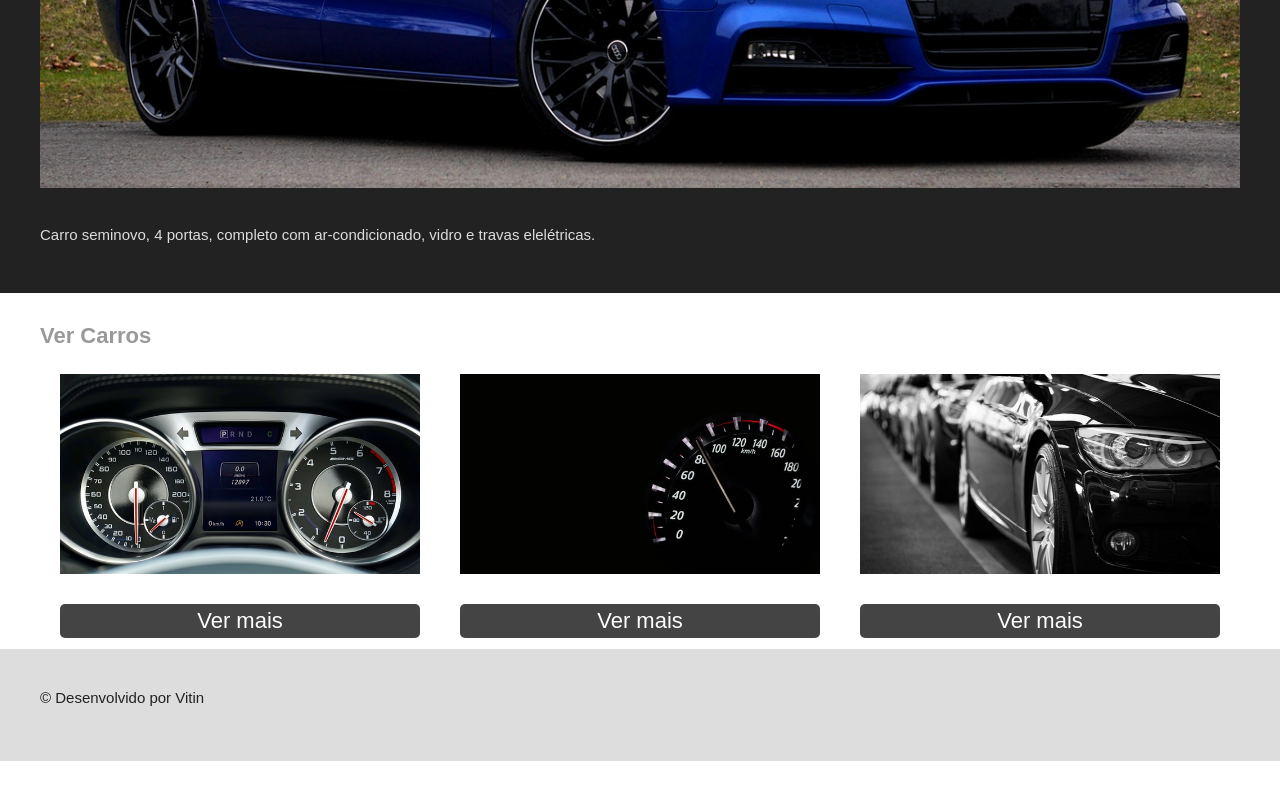
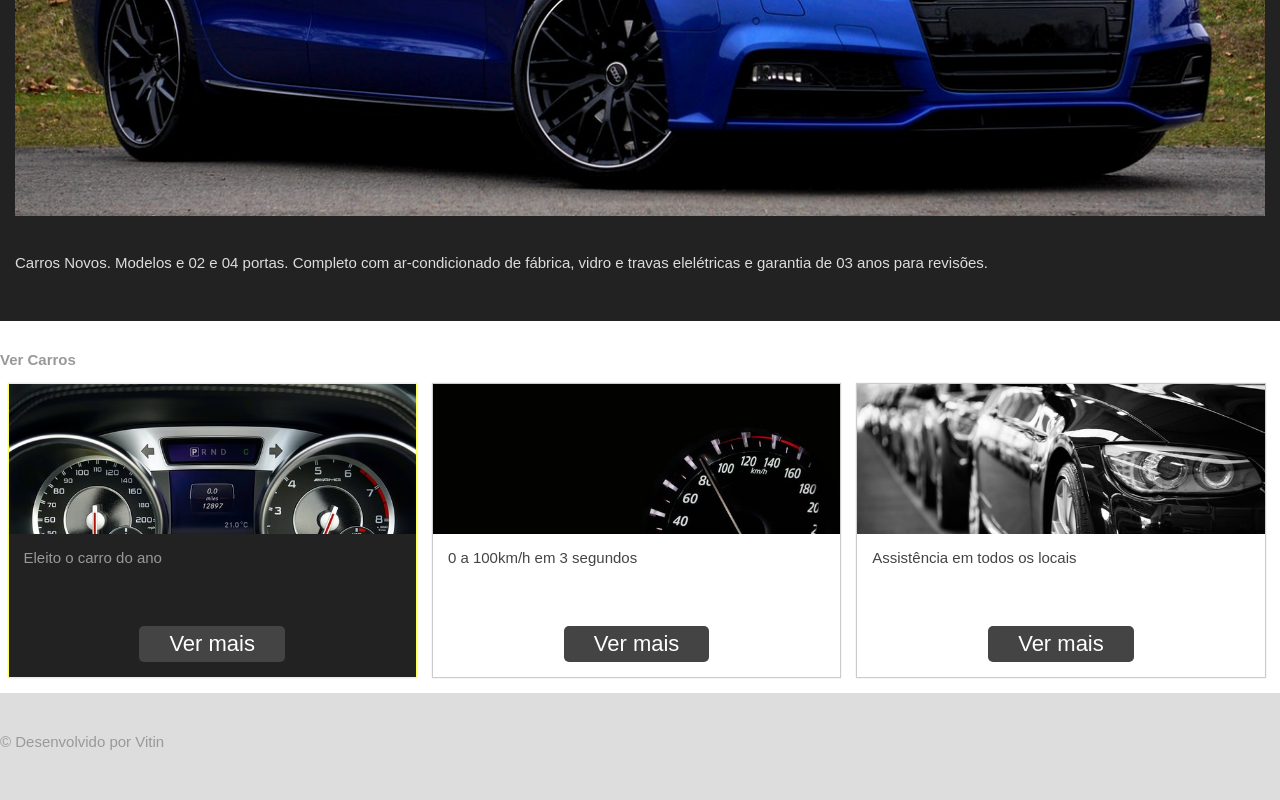
Before and after one commit to viannapvictor/sass, a plain HTML site: page index.html in a window 1280 px wide. Shown: the part 652-1452 px from the top of the page. Before the commit the page ends 1413 px from the top, so only its background shows below. Drawn offline with nearby package versions, Linux system fonts and the light colour scheme; files that its build step writes are made by us from their sources.

Commit message:
exercicio 02

```diff
--- a/index.html
+++ b/index.html
@@ -16,33 +16,36 @@
     <section>
         <div class="destack">
             <div class="container">
-                <h1>Audi A5</h1>
-                <h2>Destaque</h2>
-                <img src="./images/pexels-mike-244206.jpg" alt="Foto Audi por Mike em Pexels">
-                <p>Carro seminovo, 4 portas, completo com ar-condicionado, vidro e travas elelétricas.</p>
+                <h1 class="destack__title">Audi A5</h1>
+                <h2 class="destack__subtitle">Destaque</h2>
+                <img class="destack__image" src="./images/pexels-mike-244206.jpg" alt="Foto Audi por Mike em Pexels">
+                <p class="destack__description">Carros Novos. Modelos e 02 e 04 portas. Completo com ar-condicionado de fábrica, vidro e travas elelétricas e garantia de 03 anos para revisões.</p>
             </div>
         </div>
         <div class="container">
             <div class="blocks cars">
-                <h2>Ver Carros</h2>
-                <ul>
-                    <li>
-                        <div class="img-container">
+                <h3 class="blocks__title cars__title">Ver Carros</h3>
+                <ul class="blcks__list cars__list">
+                    <li class="blocks__item cars__item cars__item--destack">
+                        <div class="blocks__img-container cars__img-container">
                             <img src="./images/pexels-mike-431950.jpg" alt="Foto Mike em Pexels">
                         </div>
-                        <a href="#top">Ver mais</a>
+                        <p class="blocks__description blocks__description--destack">Eleito o carro do ano </p>
+                        <a class="blocks__button cars__button" href="#top">Ver mais</a>
                     </li>
-                    <li>
-                        <div class="img-container">
+                    <li class="blocks__item cars__item">
+                        <div class="blocks__img-container cars__img-container">
                             <img src="./images/pexels-pixabay-248747.jpg" alt="Foto Pixabay Pixels">
                         </div>
-                        <a href="#top">Ver mais</a>
+                        <p class="blocks__description">0 a 100km/h em 3 segundos </p>
+                        <a class="blocks__button cars__button" href="#top">Ver mais</a>
                     </li>
-                    <li>
-                        <div class="img-container">
+                    <li class="blocks__item cars__item">
+                        <div class="blocks__img-container cars__img-container">
                             <img src="./images/pexels-torsten-dettlaff-70912.jpg" alt="Foto Pexels Torsten">
                         </div>
-                        <a href="#top"> Ver mais</a>
+                        <p class="blocks__description">Assistência em todos os locais </p>
+                        <a class="blocks__button cars__button" href="#top"> Ver mais</a>
                     </li>
                 </ul>
             </div>
@@ -53,5 +56,6 @@
             <p> &copy; Desenvolvido por Vitin</p>
         </div>
     </footer>
+
 </body>
 </html>
--- a/scss/_blocks.scss
+++ b/scss/_blocks.scss
@@ -2,44 +2,64 @@
 
     padding: 3rem 0;
 
-    h2 {
+    &__title {
         color: $color-01;
     }
 
-    ul {
+    &__list {
         list-style-type: none;
         font-size: $font-small;
-        display: flex;
-        justify-content: space-between;
-        height: 250px;
+        display: block;
+        float: left;
+        height: auto;
+        margin: $space-default auto;
         padding: 1rem 0;
         width: 100%;
     }
 
-    li {
+    &__item {
         color: $color-02;
         display: block;
-        margin: $space-default auto;
-        width: 30%;
+        margin: $space-default .75rem;
+        text-align: center;
+        width: calc(99% / 3 - 15px);
 
-        .img-container {
+        @media (max-width: $tablet) {
+            width: calc(99% - 30px);
+        }
+
+    }
+
+    &__img-container {
         display: block;
-            height: 200px;
+        height: 15rem;
         overflow: hidden;
         width: 100%;
+        @media (max-width: $tablet) {
+            height: 20rem;
+        }
     }
 
-        a {
+    &__description {
+        color: $color-default;
+        font-size: $font-normal;
+        padding: $space-default;
+
+        &--destack {
+            color: $color-02;
+        }
+    }
+
+    &__button {
         background-color: $color-01;
         border-radius: 5px;
         color: white;
-            display: block;
+        display: inline-block;
         font-size: $font-medium;
         margin: $mt-02 auto $mb;
-            padding: 4px 8px;
+        padding: .5rem 3rem;
         text-align: center;
         text-decoration: none;
     }
-    }
 
 }
--- a/scss/_cars.scss
+++ b/scss/_cars.scss
@@ -1,12 +1,32 @@
+@mixin theme($theme: $color-01, $bg: $color-04) {
+    background-color: $bg;
+    border: 1px solid $theme;
+    box-shadow: 0 0 1px rgba($color-default, .25);
+}
+
 .cars {
-    h2 {
+
+    &__title {
         color: $color-02;
     }
-    li {
-        color: $color-04;
 
-        a {
-            background-color: $color-default;
+    &__item {
+        @include theme($theme: #ccc, $bg: #fff);
+        color: $color-02;
+        display: flex;
+        float: left;
+        height: max-content;
+        justify-content: center;
+        align-items: baseline;
+        flex-flow: column;
+
+        &--destack {
+            @include theme;
         }
+
+    }
+
+    &__button {
+        background-color: $color-default;
     }
 }
--- a/scss/_destack.scss
+++ b/scss/_destack.scss
@@ -1,24 +1,24 @@
 .destack {
     background-color: $color-04;
     padding: $space-default;
-    h1 {
+    &__title {
         color: $color-03;
         float: left;
         font-size: $font-big;
         margin-top: 0;
     }
-    h2 {
+    &__subtitle {
         float: left;
         font-size: $font-small;
         margin-left: $space-default;
         margin-top: $mt;
     }
-    img {
+    &__image {
         width: 100%;
         height: auto;
         margin: $space-default auto;
     }
-    p {
+    &__description {
         font-size: $font-normal;
         color: $bg-color;
         padding: 2rem 0;
--- a/scss/_reset.scss
+++ b/scss/_reset.scss
@@ -1,3 +1,5 @@
+@use 'sass:math';
+
 * {
     border: 0;
     margin: 0;
@@ -13,10 +15,13 @@ p {
     display: block;
 }
 
+article,
 header,
 section,
 footer {
+    color: $color-04;
     display: block;
+    float: left;
     margin: 0 auto;
     width: 100%;
     padding: 4rem 0;
@@ -28,12 +33,15 @@ section {
 
 .container {
     margin: 0 auto;
-    max-width: 1200px;
+    max-width: math.div(1200, 1200) * 100%;
+
+    @media (max-width: 1199px){
+        max-width: math.div(1000, 1200) * 100%;
+    }
+
 }
 
-footer p {
-    color: $color-04;
-}
+
 
 img {
     width: 100%;
@@ -72,5 +80,8 @@ h3 {
 
 header,
 footer {
-    background-color: $bg-color
+    background-color: $bg-color;
+    p {
+        color: $color-02;
+    }
 }
--- a/scss/_vars.scss
+++ b/scss/_vars.scss
@@ -14,3 +14,4 @@ $mb: 1.5rem;
 $mt: 1.5rem;
 $mt-02: 3rem;
 $space-default: 1.5rem;
+$tablet: 999px
```
Lines whose indentation alone changed are shown as unchanged.
